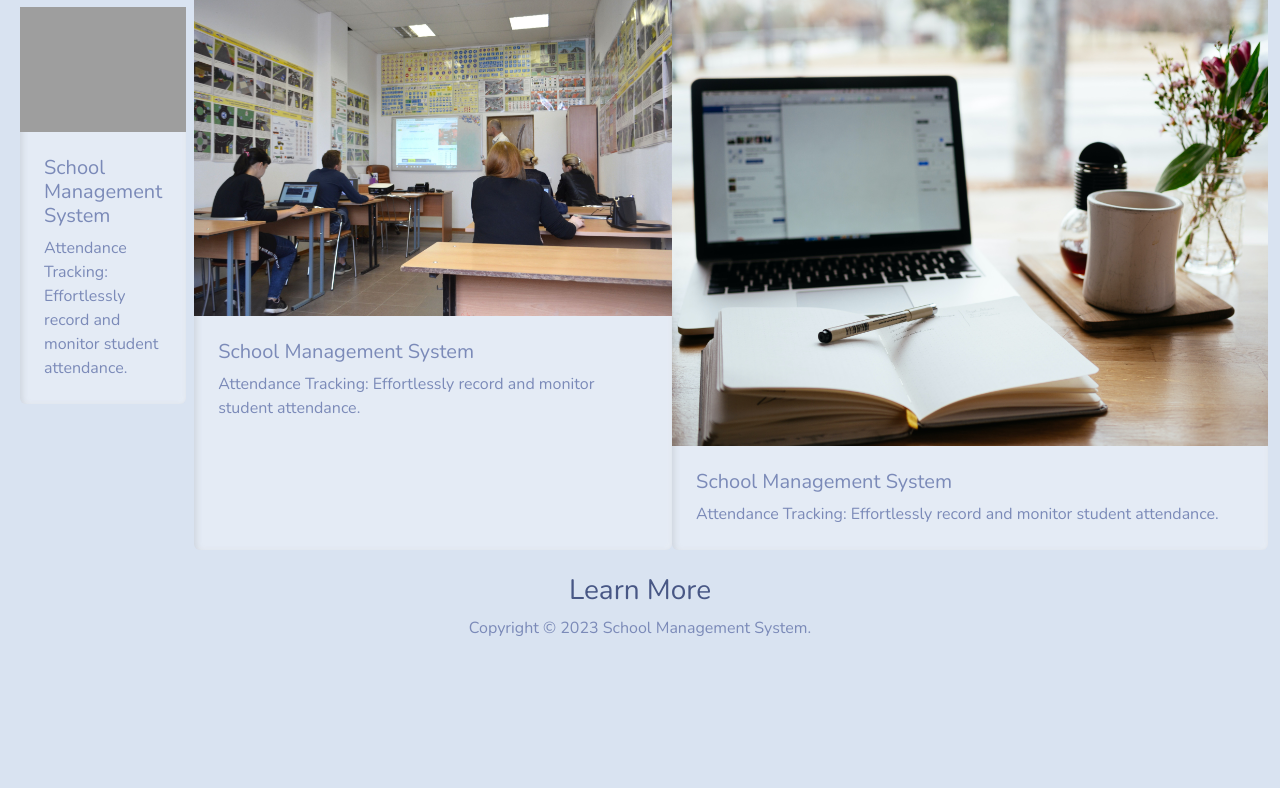
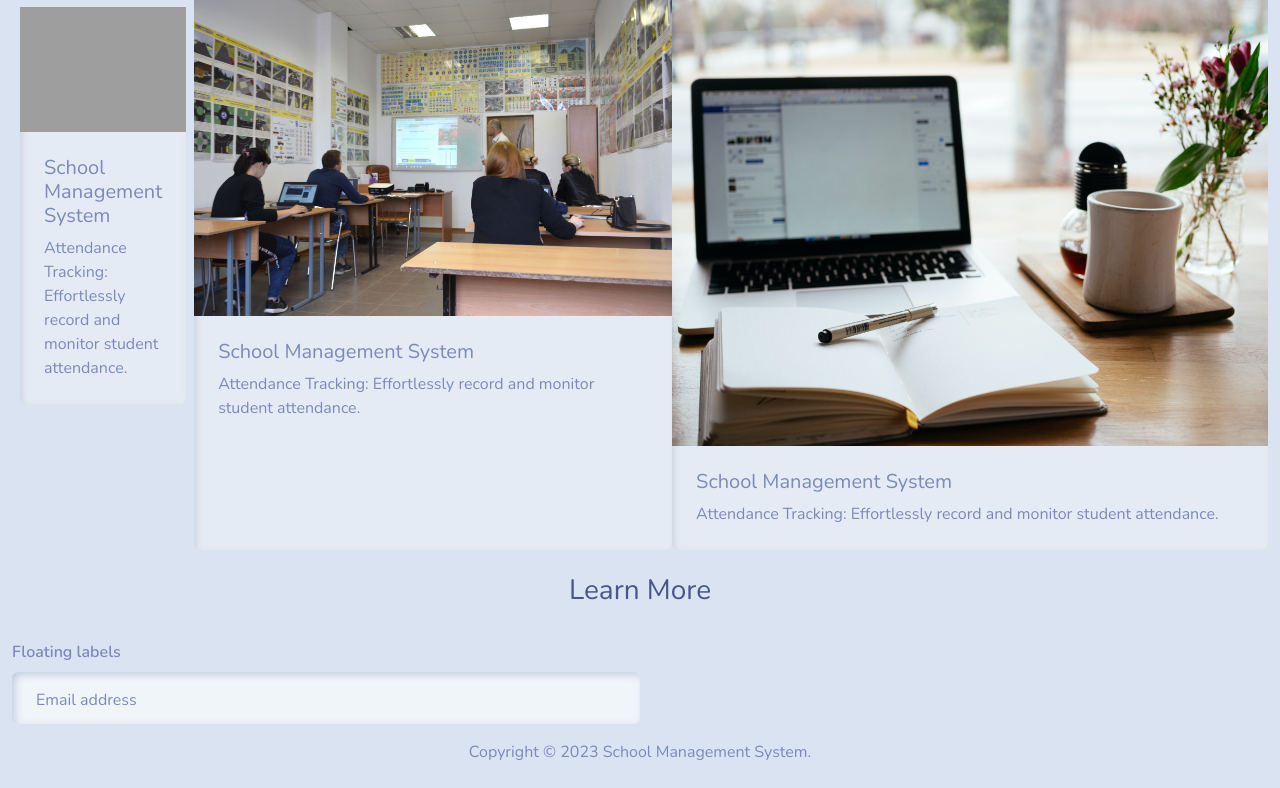
Before and after one commit to Jabir254/school_mgt_system, a Django app: page / in a window 1280 px wide. Shown: the part 1262-2050 px from the top of the page. Before the commit the page ends 1898 px from the top, so only its background shows below. Run offline with Django 4.2, Linux system fonts and the light colour scheme; some libraries are stand-ins or nearby versions; grey boxes are pictures that could not be loaded.

Commit message:
updated the css

```diff
--- a/sms/school/students/static/css/main.css
+++ b/sms/school/students/static/css/main.css
@@ -1,3 +1,8 @@
 body{
     background: (200, 255, 224)
 }
+.form-floating{
+    display: flex;
+    justify-content: center;
+    width: 50%;
+}
--- a/sms/school/students/templates/students/base.html
+++ b/sms/school/students/templates/students/base.html
@@ -5,7 +5,7 @@
     <title>Student Management System</title>
     <link rel="stylesheet" href="https://cdnjs.cloudflare.com/ajax/libs/font-awesome/6.1.1/css/all.min.css">
     <link href="{% static 'css/bootstrap.min.css' %}" rel="stylesheet">
-    <link href="{% static '/css/main.css' %}" rel="stylesheet">
+    <link href="{% static 'css/main.css' %}" rel="stylesheet">
   </head>
   <body class="d-flex flex-column min-vh-100">
     <nav class="navbar navbar-expand-lg navbar-dark bg-primary">
--- a/sms/school/students/templates/students/landing.html
+++ b/sms/school/students/templates/students/landing.html
@@ -74,6 +74,13 @@
   <div class="container mt-4">
     <h3 style="display: flex; justify-content: center">Learn More</h3>
   </div>
+
+  <div class="form-group">
+    <label class="form-label mt-4">Floating labels</label>
+    <div class="form-floating mb-3">
+      <input type="email" class="form-control" id="floatingInput" placeholder="name@example.com">
+      <label for="floatingInput">Email address</label>
+    </div>
 </section>
 
 {% endblock %}
```
